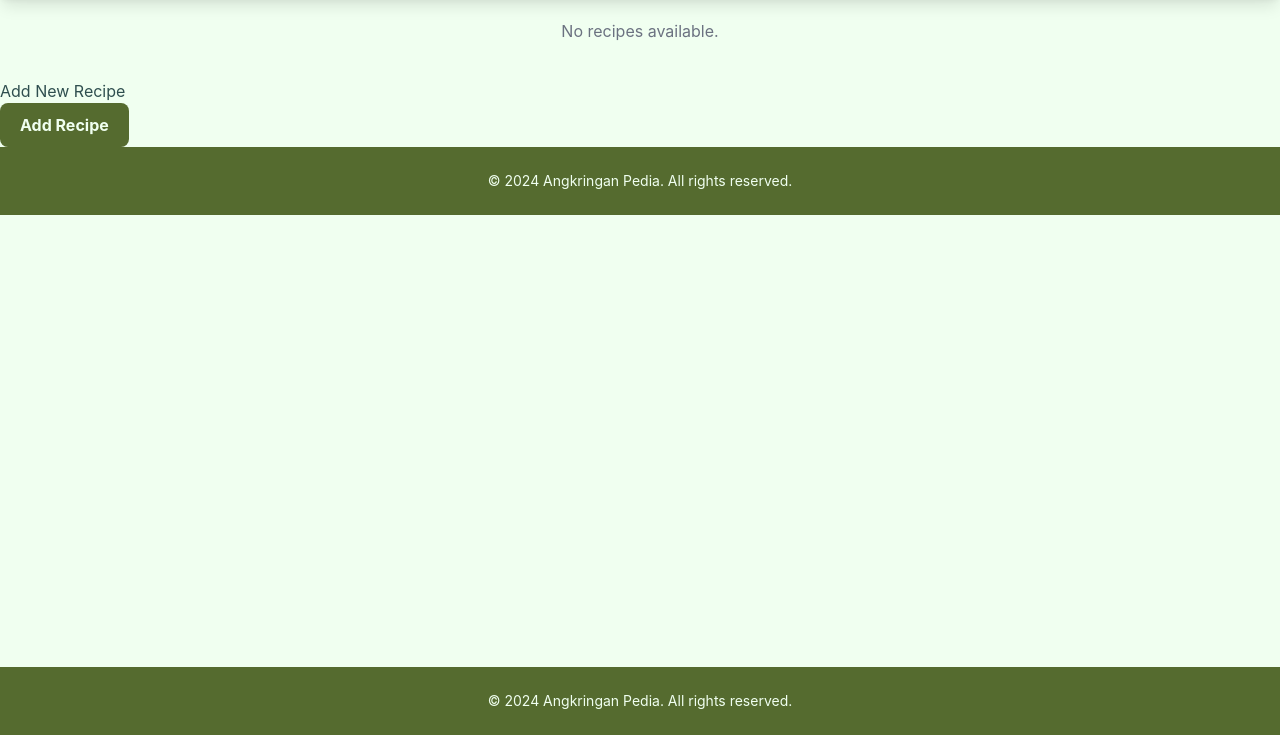
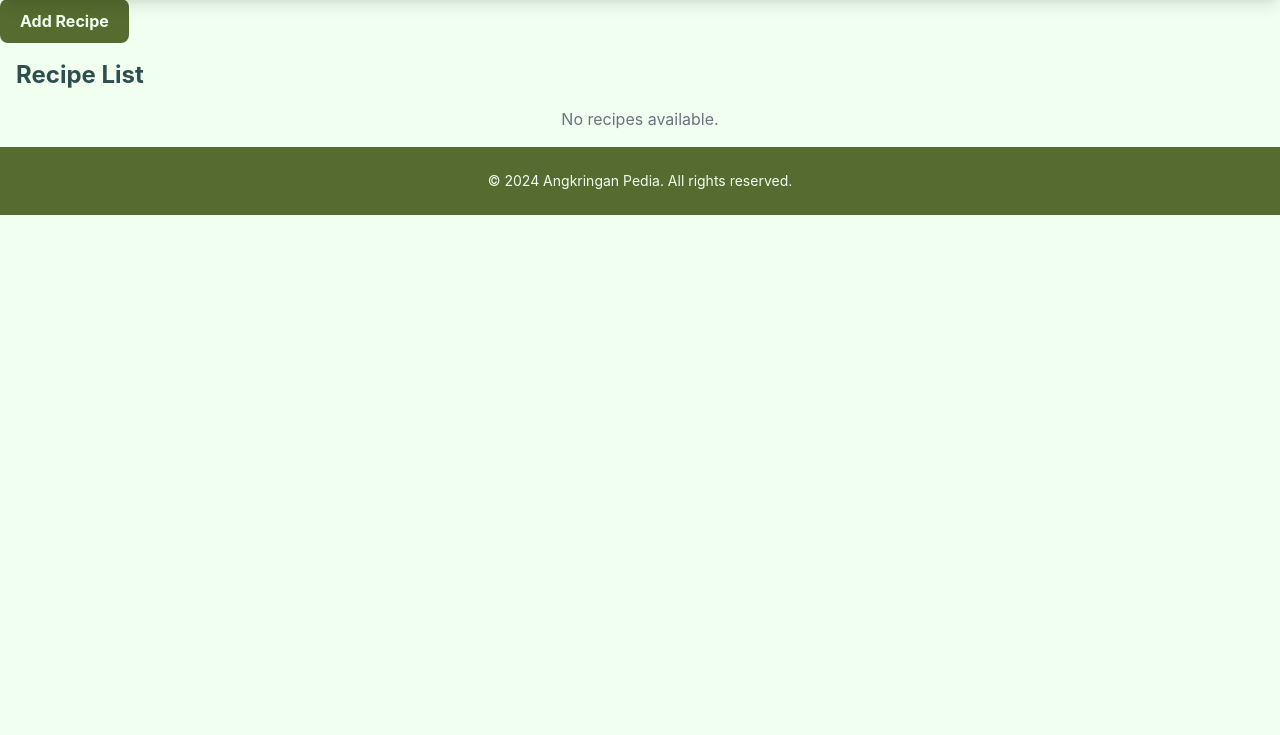
Before and after one commit to Cyades/AngkringanPedia, a Django app: page / in a window 1280 px wide. Shown: the part 65-800 px from the top of the page. Run offline with Django 5.2, Linux system fonts and the light colour scheme; data that the repository does not hold is empty; some libraries are stand-ins or nearby versions.

Commit message:
fix footer and button

```diff
--- a/main/templates/main.html
+++ b/main/templates/main.html
@@ -2,7 +2,8 @@
 {% block content %}
 {% include 'navbar.html' %}
 <body>
+    {% include 'add_recipe.html' %}
     {% include 'recipe_list.html' %}
-    {% include 'add_recipe.html' %}
 </body>
+{% include 'footer.html' %}
 {% endblock content %}
--- a/templates/base.html
+++ b/templates/base.html
@@ -24,12 +24,5 @@
     <main class="flex-grow">
       {% block content %} {% endblock content %}
     </main>
-
-    <!-- Footer -->
-    <footer class="bg-[#556B2F] py-6 text-center text-[#8FBC8F] mt-auto">
-      <div class="container mx-auto flex flex-col items-center">
-        <p class="text-sm text-[#F0FFF0]">&copy; 2024 Angkringan Pedia. All rights reserved.</p>
-      </div>
-    </footer>
   </body>
 </html>
--- /dev/null
+++ b/templates/footer.html
@@ -0,0 +1,7 @@
+{% load static %}
+<!-- Footer -->
+<footer class="bg-[#556B2F] py-6 text-center text-[#8FBC8F] mt-auto w-full">
+  <div class="container mx-auto flex flex-col items-center">
+    <p class="text-sm text-[#F0FFF0]">&copy; 2024 Angkringan Pedia. All rights reserved.</p>
+  </div>
+</footer>
```
